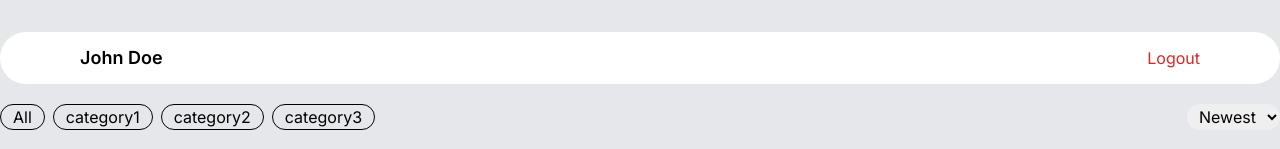
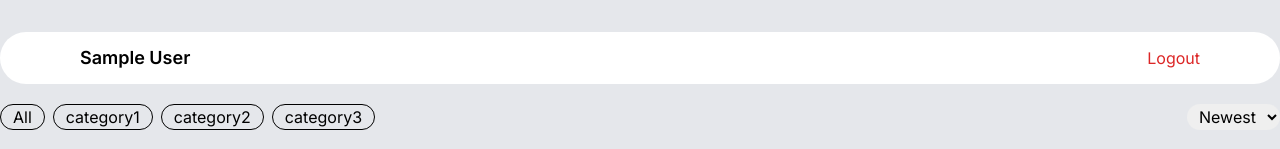
Before and after one commit to comnows/note-easy-next, a Next.js app: page / in a window 1280 px wide. Shown: the top 149 px of the page. Built offline with nearby package versions, Linux system fonts and the light colour scheme; no server answers; sample sign-in values are in the browser's storage.

Commit message:
feat: show username in header

```diff
--- a/app/component/header/Header.tsx
+++ b/app/component/header/Header.tsx
@@ -1,7 +1,9 @@
+import { useAuthContext } from "@/app/hook/UseAuthContext";
 import { auth } from "@/app/lib/firebase";
 import { signOut } from "firebase/auth";
 
 function Header() {
+  const { currentUser } = useAuthContext();
   const handleLogout = async (
     e: React.MouseEvent<HTMLButtonElement, MouseEvent>,
   ) => {
@@ -11,7 +13,7 @@ function Header() {
 
   return (
     <header className="flex justify-between gap-4 bg-white rounded-full px-20 py-3">
-      <p className="text-lg font-semibold">John Doe</p>
+      <p className="text-lg font-semibold">{currentUser?.displayName}</p>
       <button onClick={handleLogout} className="text-red-600 text-base">
         Logout
       </button>
```
